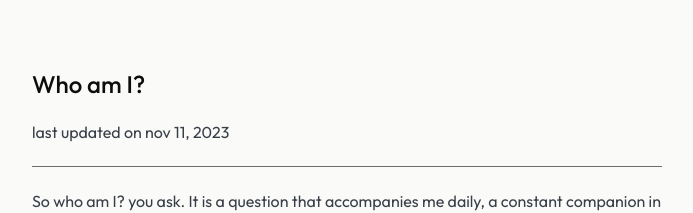
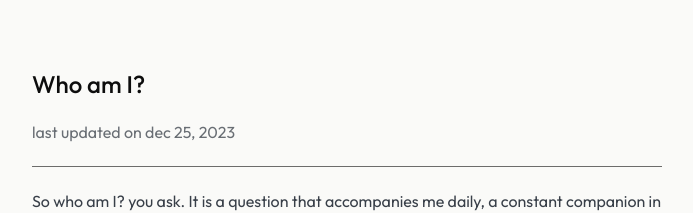
Before and after one commit to priyanshuratnakar/ratnakar.xyz, a Next.js app: page /about in a window 1280 px wide. Shown: the top 213 px of the page, without its empty margins (293-986 px from the left). Built offline with nearby package versions, Linux system fonts and the light colour scheme.

Commit message:
about updated

```diff
--- a/pages/about.tsx
+++ b/pages/about.tsx
@@ -42,8 +42,8 @@ export default function Home() {
               opacity={"100%"}>
                 Who am I?
               </Text>
-              <Text>
-                last updated on nov 11, 2023
+              <Text opacity={"75%"}>
+                last updated on dec 25, 2023
               </Text>
               <Divider borderColor={"black"} />
               <Text>
```
